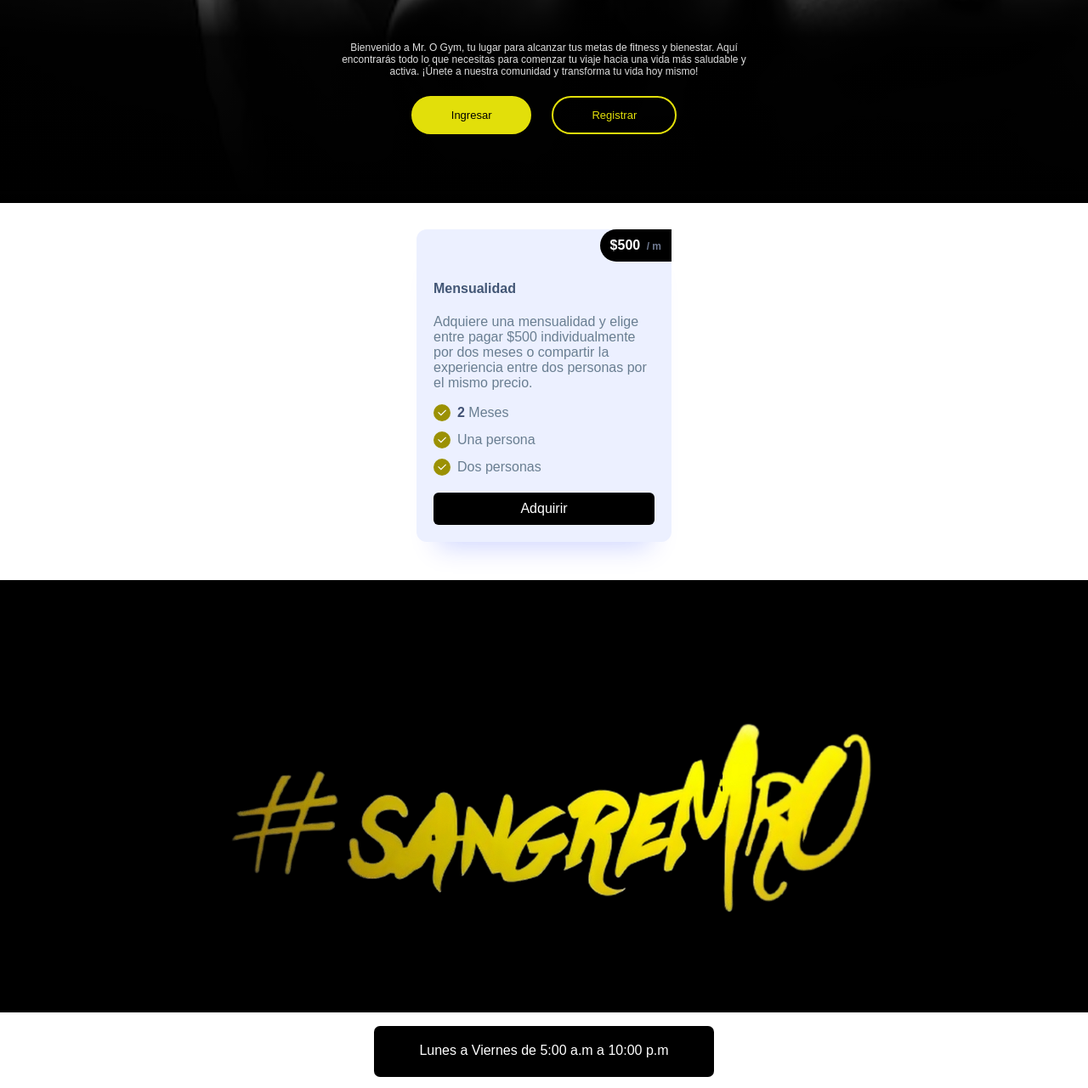
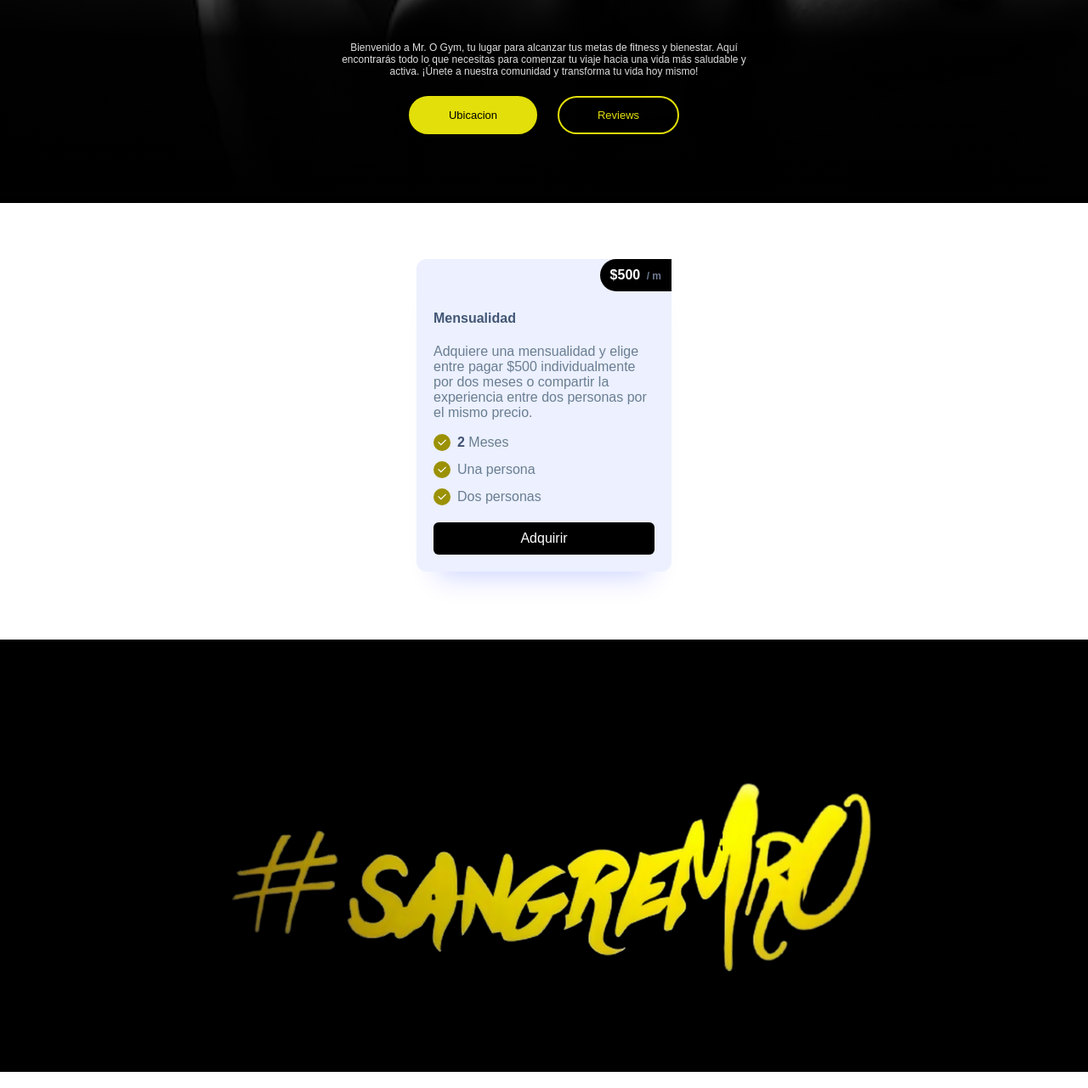
Before and after one commit to guisus8d/MrGym, an Astro site: page /inicio in a window 1280 px wide. Shown: the part 571-1852 px from the top of the page at 85% size. Built offline with nearby package versions, Linux system fonts and the light colour scheme; Astro itself is replaced by a stand-in of ours.

Commit message:
agregar actualizacion de las 11:30

```diff
--- a/src/components/Header.astro
+++ b/src/components/Header.astro
@@ -20,7 +20,7 @@ import '@fontsource-variable/teko';
          <li><a href="/Instructores">INSTRUCTORES</a></li>
         <li><a href="/Servicios">SERVICIOS</a></li>
         <li><a href="/portafolio">GALERIA</a></li>
-        <li><a href="/contacto">UBICACION</a></li>
+        <li><a href="https://maps.app.goo.gl/2H2fCxGMfyuj5jW37">UBICACION</a></li>
       </ul>
     </nav>
   </div>
--- a/src/components/inicio-fondo.astro
+++ b/src/components/inicio-fondo.astro
@@ -17,12 +17,12 @@ import '@fontsource/permanent-marker';
      mismo!
 </p>
 
-<a href="" class="in">
-    <button>Ingresar</button>
+<a href="https://maps.app.goo.gl/2H2fCxGMfyuj5jW37" class="in">
+    <button>Ubicacion</button>
 </a>
 
-<a href="" class="re">
-    <button>Registrar</button>
+<a href="/Review" class="re">
+    <button>Reviews</button>
 </a>
 </center>
 </div>
--- a/src/components/inicio/contenido-inicio.astro
+++ b/src/components/inicio/contenido-inicio.astro
@@ -168,7 +168,7 @@ li{
   max-width: 300px;
   text-align: left;
    font-family: 'Rubik Variable', sans-serif;
-   margin: 45px;
+   margin: 80px;
 }
 
 .plan strong {
@@ -282,6 +282,8 @@ li{
 /* Horarios del gym */
 
 .horario{
+  position: relative;
+  top: 40px;
     width: 80%;
     max-width: 400px;
     height: 60px;
@@ -328,7 +330,7 @@ li{
   background-color: black;
   padding: 1.25rem;
   border-radius: 0.375rem;
-  margin: 50px auto;
+  margin: 100px auto;
   box-shadow: 0 4px 6px -1px rgba(0, 0, 0, 0.1), 0 2px 4px -1px rgba(0, 0, 0, 0.06);
   transition: transform 150ms ease-in-out;
      font-family: 'Rubik Variable', sans-serif;
```
